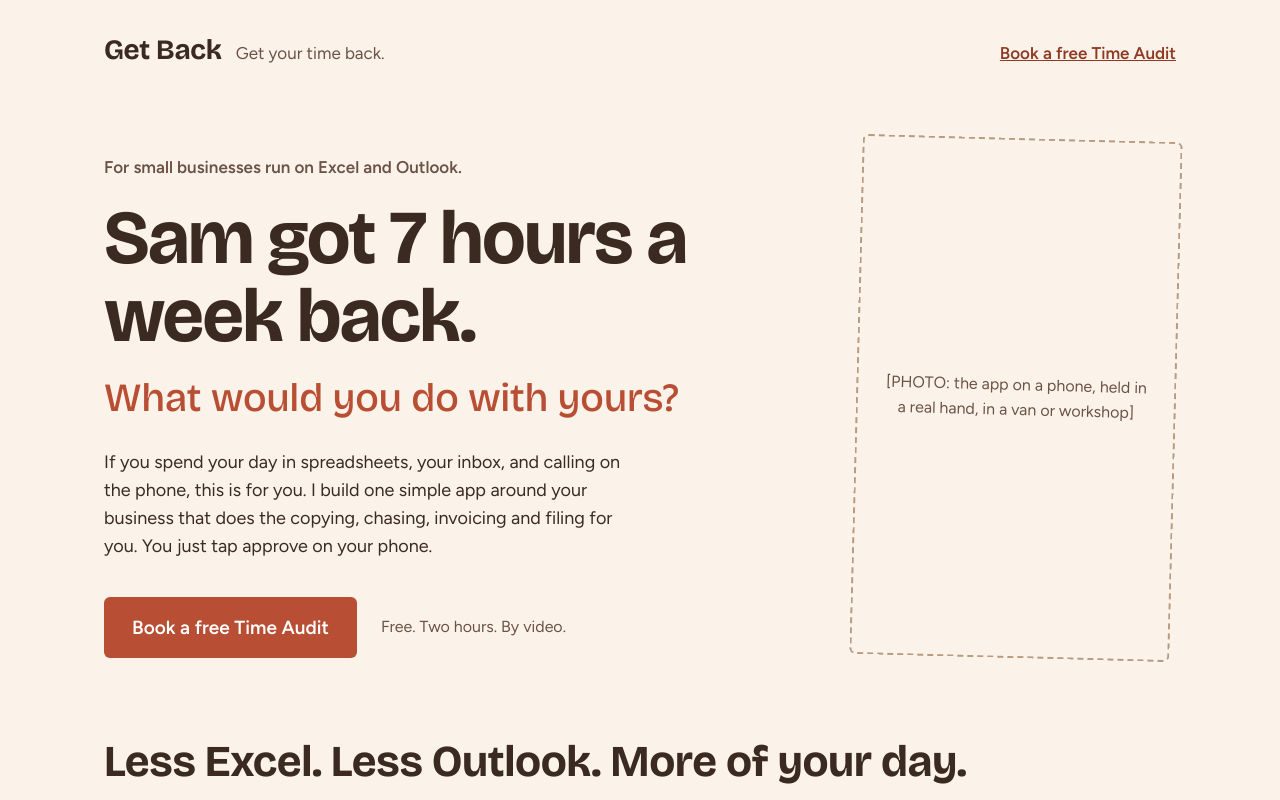
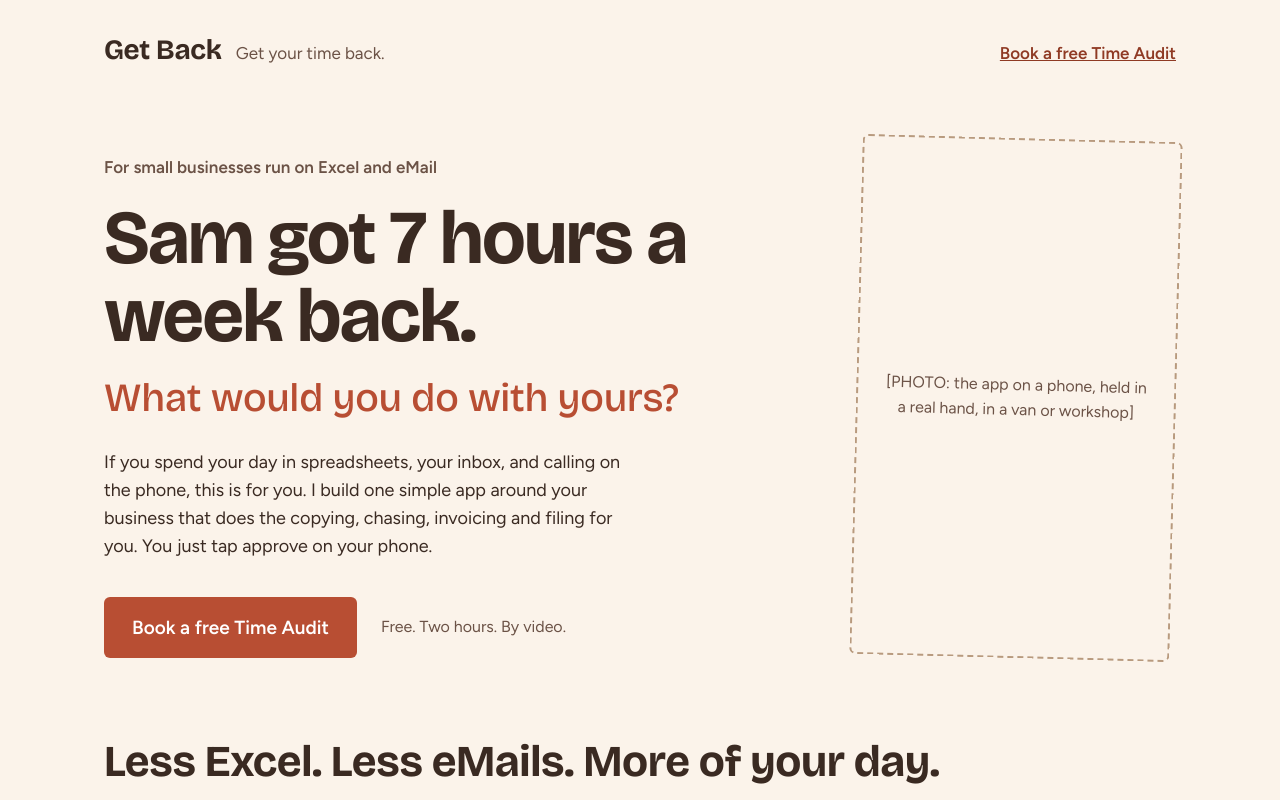
Before and after one commit to TS1989/GetBack, a plain HTML site: page index.html in a window 1280 px wide. Shown: the top 800 px of the page. Drawn offline with nearby package versions, Linux system fonts and the light colour scheme.

Commit message:
Update 'Outlook' to 'eMail' in index.html

```diff
--- a/index.html
+++ b/index.html
@@ -4,7 +4,7 @@
 <meta charset="utf-8">
 <meta name="viewport" content="width=device-width, initial-scale=1">
 <title>Get Back | Get your time back.</title>
-<meta name="description" content="For small businesses run on Excel and Outlook: one simple app that does your admin for you. First Class Filtration in Adelaide went from 8 hours of admin a week to 1. Book a free Time Audit.">
+<meta name="description" content="For small businesses run on Excel and eMail: one simple app that does your admin for you. First Class Filtration in Adelaide went from 8 hours of admin a week to 1. Book a free Time Audit.">
 <link rel="preconnect" href="https://fonts.googleapis.com">
 <link rel="preconnect" href="https://fonts.gstatic.com" crossorigin>
 <link rel="stylesheet" href="https://fonts.googleapis.com/css2?family=Bricolage+Grotesque:opsz,wght@12..96,500;12..96,700&family=Figtree:wght@400;500;600&display=swap">
@@ -150,7 +150,7 @@ footer.row { padding-top: 32px; padding-bottom: 48px; justify-content: space-bet
 
 <section class="wrap row hero">
   <div class="hero-text">
-    <p class="eyebrow">For small businesses run on Excel and Outlook.</p>
+    <p class="eyebrow">For small businesses run on Excel and eMail</p>
     <h1>Sam got 7 hours a week back.</h1>
     <p class="hero-sub">What would you do with yours?</p>
     <p class="hero-body">If you spend your day in spreadsheets, your inbox, and calling on the phone, this is for you. I build one simple app around your business that does the copying, chasing, invoicing and filing for you. You just tap approve on your phone.</p>
@@ -164,7 +164,7 @@ footer.row { padding-top: 32px; padding-bottom: 48px; justify-content: space-bet
 </section>
 
 <section class="wrap change">
-  <h2>Less Excel. Less Outlook. More of your day.</h2>
+  <h2>Less Excel. Less eMails. More of your day.</h2>
   <p class="change-intro">Every business is different, so yours is built around how you already work. This is what usually changes.</p>
   <div class="change-grid">
     <div class="change-head" aria-hidden="true"><span>Now</span><span>With Get Back</span></div>
```
